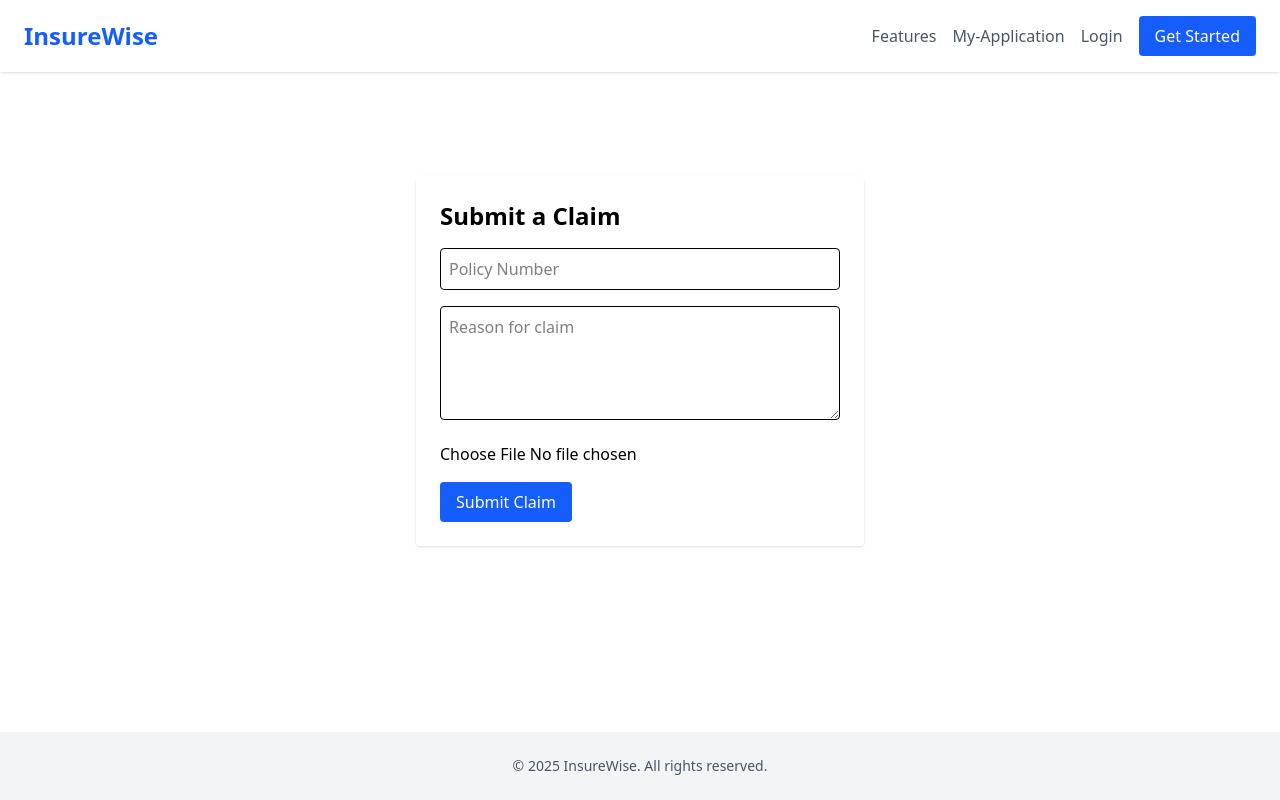
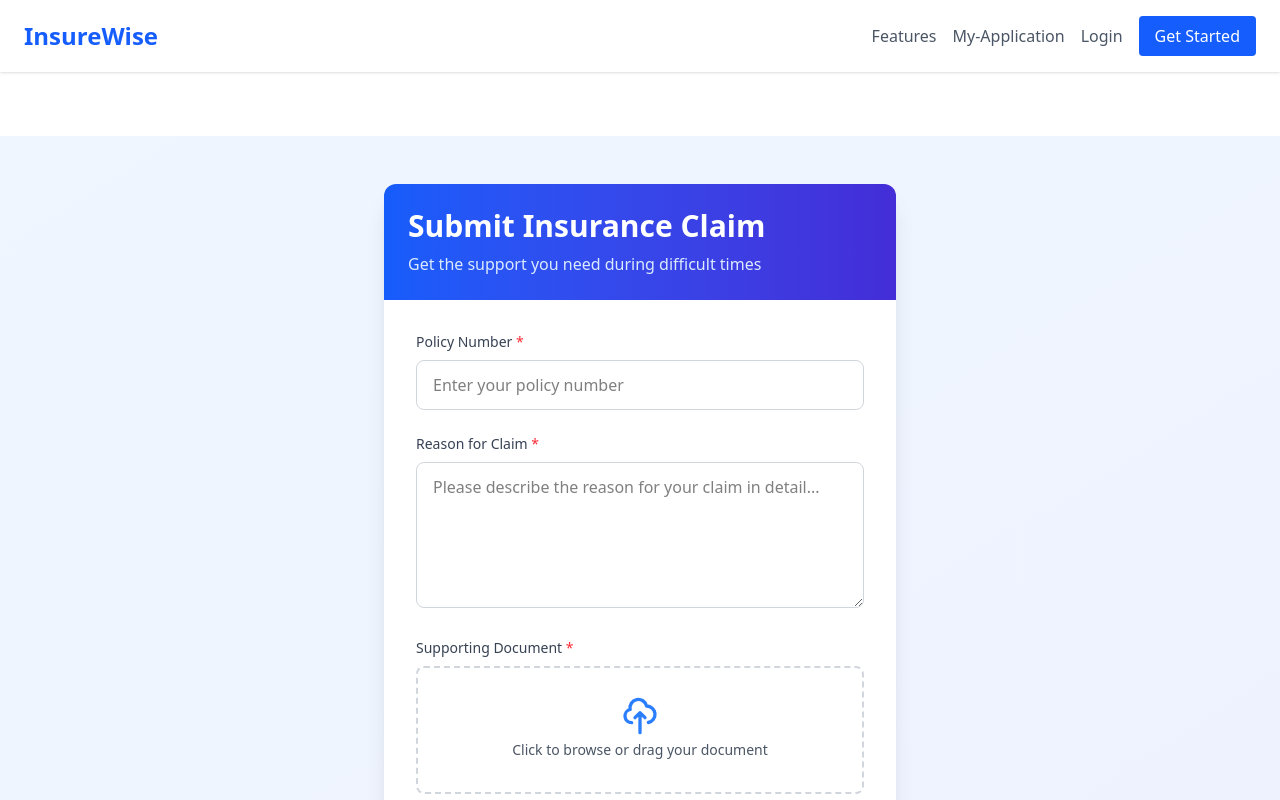
Before and after one commit to FiraBro/OHIMS, a React (Vite) app in the folder Clients/: page /claim in a window 1280 px wide. Shown: the top 800 px of the page. Built offline with nearby package versions, Linux system fonts and the light colour scheme; no server answers.

Commit message:
simple modification

```diff
--- a/Clients/src/pages/apply/ClaimSubmissionForm.jsx
+++ b/Clients/src/pages/apply/ClaimSubmissionForm.jsx
@@ -5,13 +5,20 @@ const ClaimSubmissionForm = () => {
   const [policyNumber, setPolicyNumber] = useState("");
   const [reason, setReason] = useState("");
   const [document, setDocument] = useState(null);
-  const [message, setMessage] = useState("");
+  const [message, setMessage] = useState({ text: "", type: "" });
+  const [isSubmitting, setIsSubmitting] = useState(false);
 
   const handleSubmit = async (e) => {
     e.preventDefault();
+    setIsSubmitting(true);
 
     if (!policyNumber || !reason || !document) {
-      return setMessage("⚠️ Please fill all fields and upload a document.");
+      setMessage({
+        text: "Please fill all fields and upload a document",
+        type: "warning",
+      });
+      setIsSubmitting(false);
+      return;
     }
 
     try {
@@ -20,51 +27,198 @@ const ClaimSubmissionForm = () => {
         reason,
         documentFile: document,
       });
-      setMessage("✅ " + res.message);
+      setMessage({
+        text: res.message || "Claim submitted successfully!",
+        type: "success",
+      });
       setPolicyNumber("");
       setReason("");
       setDocument(null);
       e.target.reset();
     } catch (err) {
       console.error(err);
-      setMessage("❌ " + (err.message || "Submission failed"));
+      setMessage({
+        text: err.message || "Submission failed. Please try again.",
+        type: "error",
+      });
+    } finally {
+      setIsSubmitting(false);
     }
   };
 
   return (
-    <div className="max-w-md mx-auto mt-10 p-6 bg-white shadow rounded">
-      <h2 className="text-2xl font-bold mb-4">Submit a Claim</h2>
-      <form onSubmit={handleSubmit} className="space-y-4">
+    <div className="min-h-screen bg-gradient-to-br from-blue-50 to-indigo-50 py-12 px-4 sm:px-6 lg:px-8 flex items-center justify-center">
+      <div className="w-full max-w-lg bg-white rounded-xl shadow-xl overflow-hidden transition-all duration-300 hover:shadow-2xl">
+        <div className="bg-gradient-to-r from-blue-600 to-indigo-700 p-6 text-white">
+          <h2 className="text-3xl font-bold">Submit Insurance Claim</h2>
+          <p className="text-blue-100 mt-2">
+            Get the support you need during difficult times
+          </p>
+        </div>
+
+        <form onSubmit={handleSubmit} className="p-8 space-y-6">
+          <div className="space-y-2">
+            <label className="block text-sm font-medium text-gray-700">
+              Policy Number <span className="text-red-500">*</span>
+            </label>
             <input
               type="text"
-          placeholder="Policy Number"
+              placeholder="Enter your policy number"
               value={policyNumber}
               onChange={(e) => setPolicyNumber(e.target.value)}
-          className="w-full p-2 border rounded"
+              className="w-full px-4 py-3 border border-gray-300 rounded-lg focus:ring-2 focus:ring-blue-500 focus:border-blue-500 transition-all"
               required
             />
+          </div>
+
+          <div className="space-y-2">
+            <label className="block text-sm font-medium text-gray-700">
+              Reason for Claim <span className="text-red-500">*</span>
+            </label>
             <textarea
-          placeholder="Reason for claim"
+              placeholder="Please describe the reason for your claim in detail..."
               value={reason}
               onChange={(e) => setReason(e.target.value)}
-          className="w-full p-2 border rounded"
-          rows={4}
+              className="w-full px-4 py-3 border border-gray-300 rounded-lg focus:ring-2 focus:ring-blue-500 focus:border-blue-500 transition-all"
+              rows={5}
               required
             />
+          </div>
+
+          <div className="space-y-2">
+            <label className="block text-sm font-medium text-gray-700">
+              Supporting Document <span className="text-red-500">*</span>
+            </label>
+            <div className="flex items-center justify-center w-full">
+              <label className="flex flex-col w-full h-32 border-2 border-dashed border-gray-300 hover:border-blue-500 hover:bg-blue-50 rounded-lg transition-all cursor-pointer">
+                <div className="flex flex-col items-center justify-center pt-7">
+                  <svg
+                    xmlns="http://www.w3.org/2000/svg"
+                    className="h-10 w-10 text-blue-500"
+                    fill="none"
+                    viewBox="0 0 24 24"
+                    stroke="currentColor"
+                  >
+                    <path
+                      strokeLinecap="round"
+                      strokeLinejoin="round"
+                      strokeWidth={2}
+                      d="M7 16a4 4 0 01-.88-7.903A5 5 0 1115.9 6L16 6a5 5 0 011 9.9M15 13l-3-3m0 0l-3 3m3-3v12"
+                    />
+                  </svg>
+                  <p className="pt-1 text-sm text-gray-600">
+                    {document
+                      ? document.name
+                      : "Click to browse or drag your document"}
+                  </p>
+                  {document && (
+                    <p className="text-xs text-blue-500 mt-1">
+                      {Math.round(document.size / 1024)} KB
+                    </p>
+                  )}
+                </div>
                 <input
                   type="file"
                   onChange={(e) => setDocument(e.target.files[0])}
-          className="w-full"
+                  className="opacity-0 absolute"
                   required
                 />
+              </label>
+            </div>
+          </div>
+
           <button
             type="submit"
-          className="bg-blue-600 text-white px-4 py-2 rounded hover:bg-blue-700"
+            disabled={isSubmitting}
+            className={`w-full flex justify-center items-center py-3 px-4 border border-transparent rounded-lg shadow-sm text-white font-medium focus:outline-none focus:ring-2 focus:ring-offset-2 transition-all ${
+              isSubmitting
+                ? "bg-blue-400 cursor-not-allowed"
+                : "bg-blue-600 hover:bg-blue-700 focus:ring-blue-500"
+            }`}
           >
-          Submit Claim
+            {isSubmitting ? (
+              <>
+                <svg
+                  className="animate-spin -ml-1 mr-3 h-5 w-5 text-white"
+                  xmlns="http://www.w3.org/2000/svg"
+                  fill="none"
+                  viewBox="0 0 24 24"
+                >
+                  <circle
+                    className="opacity-25"
+                    cx="12"
+                    cy="12"
+                    r="10"
+                    stroke="currentColor"
+                    strokeWidth="4"
+                  ></circle>
+                  <path
+                    className="opacity-75"
+                    fill="currentColor"
+                    d="M4 12a8 8 0 018-8V0C5.373 0 0 5.373 0 12h4zm2 5.291A7.962 7.962 0 014 12H0c0 3.042 1.135 5.824 3 7.938l3-2.647z"
+                  ></path>
+                </svg>
+                Processing Claim...
+              </>
+            ) : (
+              "Submit Claim"
+            )}
           </button>
-        {message && <p className="text-sm mt-2">{message}</p>}
+
+          {message.text && (
+            <div
+              className={`p-4 rounded-lg ${
+                message.type === "error"
+                  ? "bg-red-50 text-red-700"
+                  : message.type === "warning"
+                  ? "bg-amber-50 text-amber-700"
+                  : "bg-emerald-50 text-emerald-700"
+              }`}
+            >
+              <div className="flex items-center">
+                {message.type === "error" ? (
+                  <svg
+                    className="h-5 w-5 mr-2"
+                    fill="currentColor"
+                    viewBox="0 0 20 20"
+                  >
+                    <path
+                      fillRule="evenodd"
+                      d="M10 18a8 8 0 100-16 8 8 0 000 16zM8.707 7.293a1 1 0 00-1.414 1.414L8.586 10l-1.293 1.293a1 1 0 101.414 1.414L10 11.414l1.293 1.293a1 1 0 001.414-1.414L11.414 10l1.293-1.293a1 1 0 00-1.414-1.414L10 8.586 8.707 7.293z"
+                      clipRule="evenodd"
+                    />
+                  </svg>
+                ) : message.type === "warning" ? (
+                  <svg
+                    className="h-5 w-5 mr-2"
+                    fill="currentColor"
+                    viewBox="0 0 20 20"
+                  >
+                    <path
+                      fillRule="evenodd"
+                      d="M8.257 3.099c.765-1.36 2.722-1.36 3.486 0l5.58 9.92c.75 1.334-.213 2.98-1.742 2.98H4.42c-1.53 0-2.493-1.646-1.743-2.98l5.58-9.92zM11 13a1 1 0 11-2 0 1 1 0 012 0zm-1-8a1 1 0 00-1 1v3a1 1 0 002 0V6a1 1 0 00-1-1z"
+                      clipRule="evenodd"
+                    />
+                  </svg>
+                ) : (
+                  <svg
+                    className="h-5 w-5 mr-2"
+                    fill="currentColor"
+                    viewBox="0 0 20 20"
+                  >
+                    <path
+                      fillRule="evenodd"
+                      d="M10 18a8 8 0 100-16 8 8 0 000 16zm3.707-9.293a1 1 0 00-1.414-1.414L9 10.586 7.707 9.293a1 1 0 00-1.414 1.414l2 2a1 1 0 001.414 0l4-4z"
+                      clipRule="evenodd"
+                    />
+                  </svg>
+                )}
+                <span>{message.text}</span>
+              </div>
+            </div>
+          )}
         </form>
+      </div>
     </div>
   );
 };
```
Lines whose indentation alone changed are shown as unchanged.
